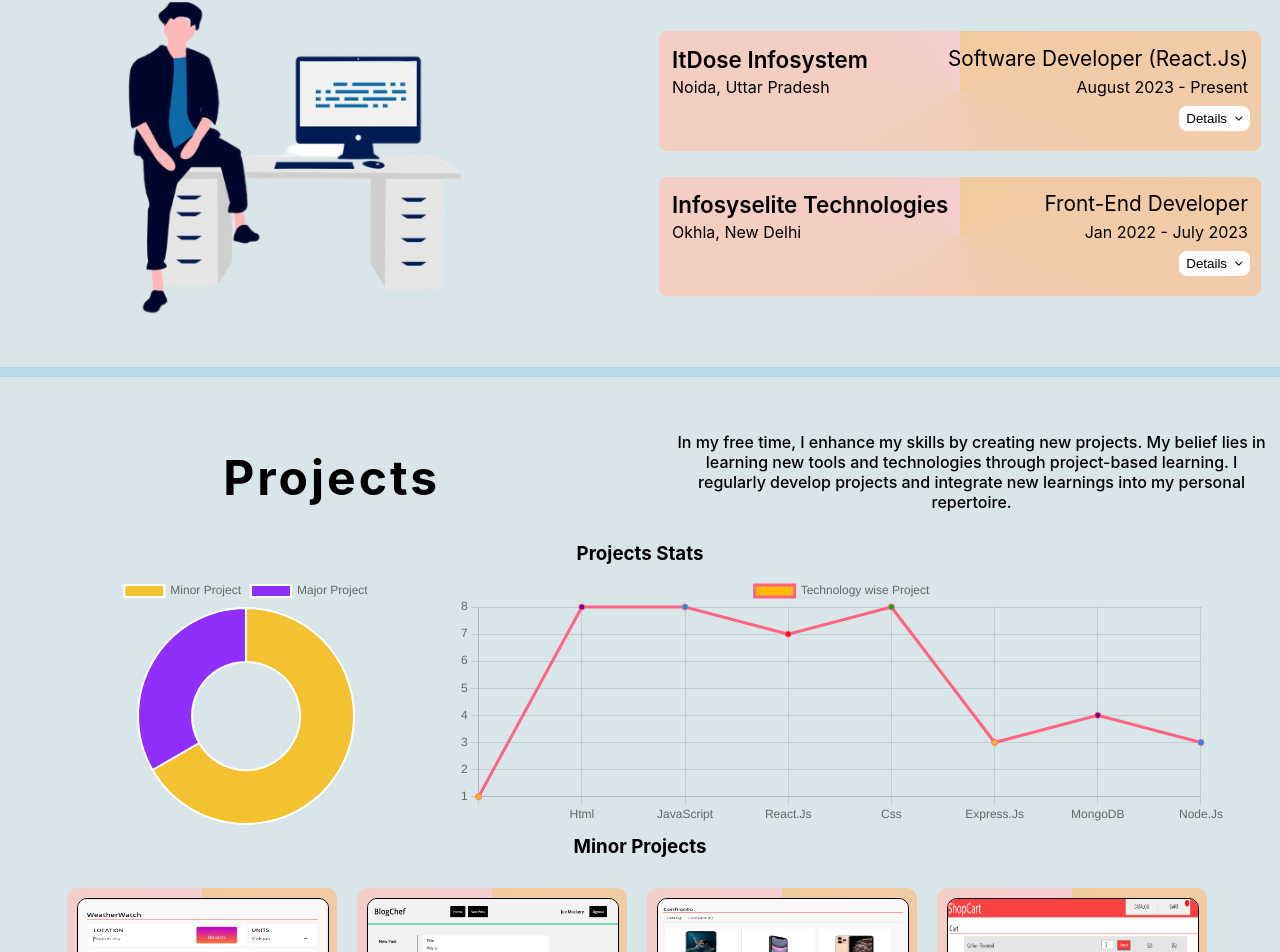
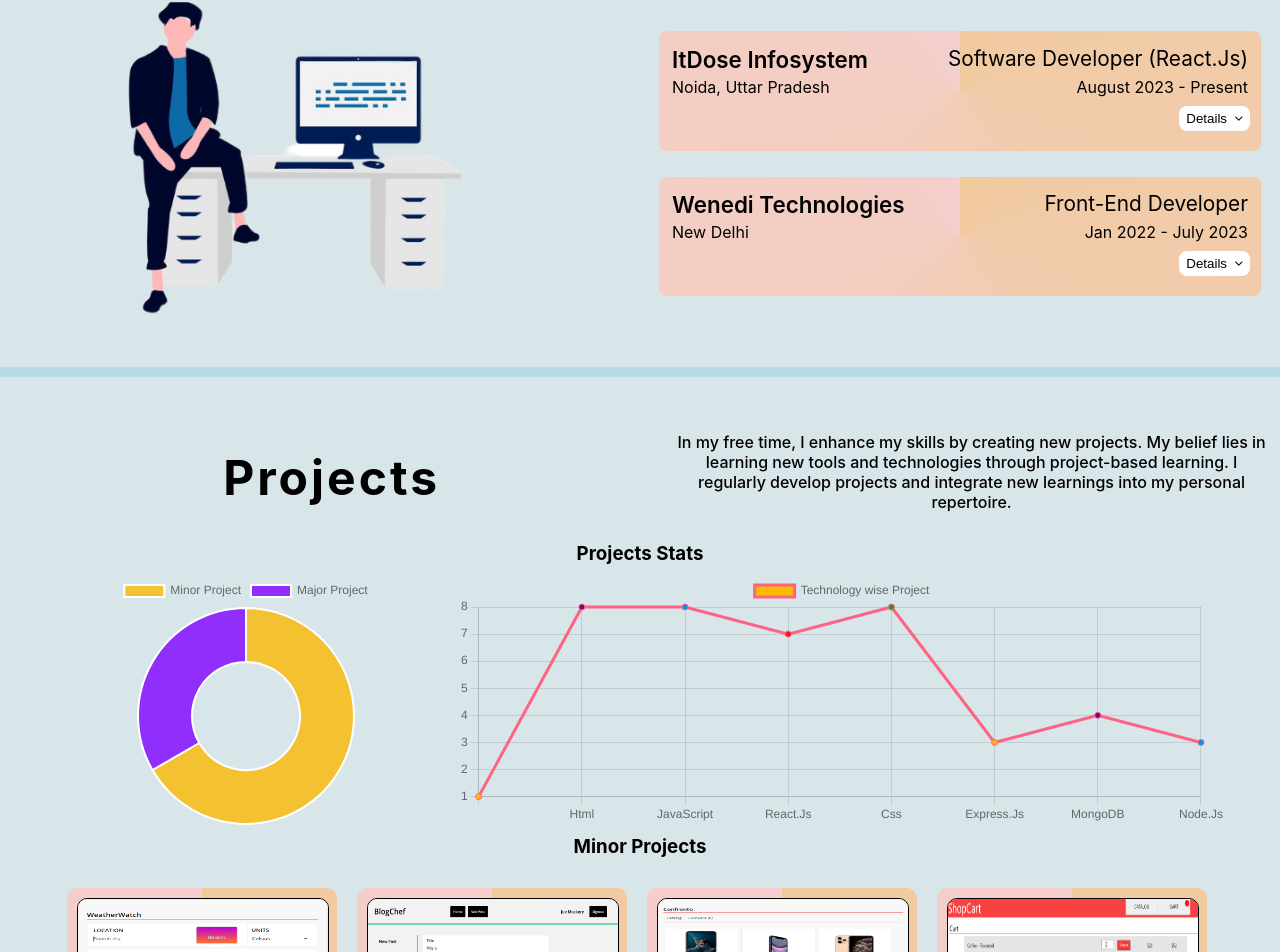
Before and after one commit to joinprakhar/frontend, a React (Create React App) app: page / in a window 1280 px wide. Shown: the part 1896-2848 px from the top of the page. Built offline with nearby package versions, Linux system fonts and the light colour scheme.

Commit message:
Update Experience.jsx

```diff
--- a/src/Component/Experience.jsx
+++ b/src/Component/Experience.jsx
@@ -67,11 +67,11 @@
         </div>
         <div className="company-cont" onClick={() => showAcc("comp1")}>
           <div className="company-details">
-            <span className="comp-name">Infosyselite Technologies</span>
+            <span className="comp-name">Wenedi Technologies</span>
             <span className="comp-post">Front-End Developer</span>
           </div>
           <div className="company-profile">
-            <span>Okhla, New Delhi </span>
+            <span>New Delhi </span>
             <span>Jan 2022 - July 2023</span>
           </div>
           <div className="company-details">
```
